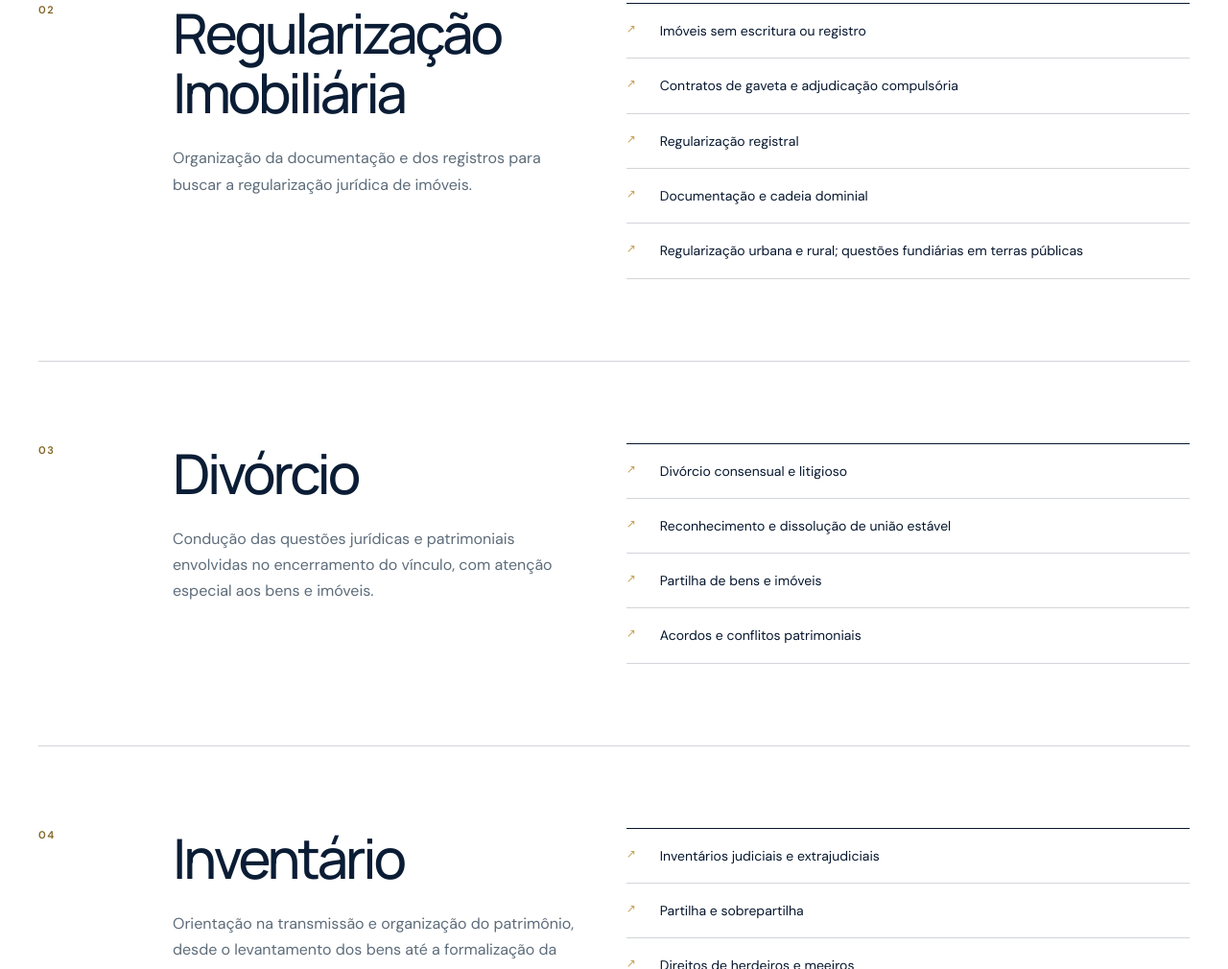
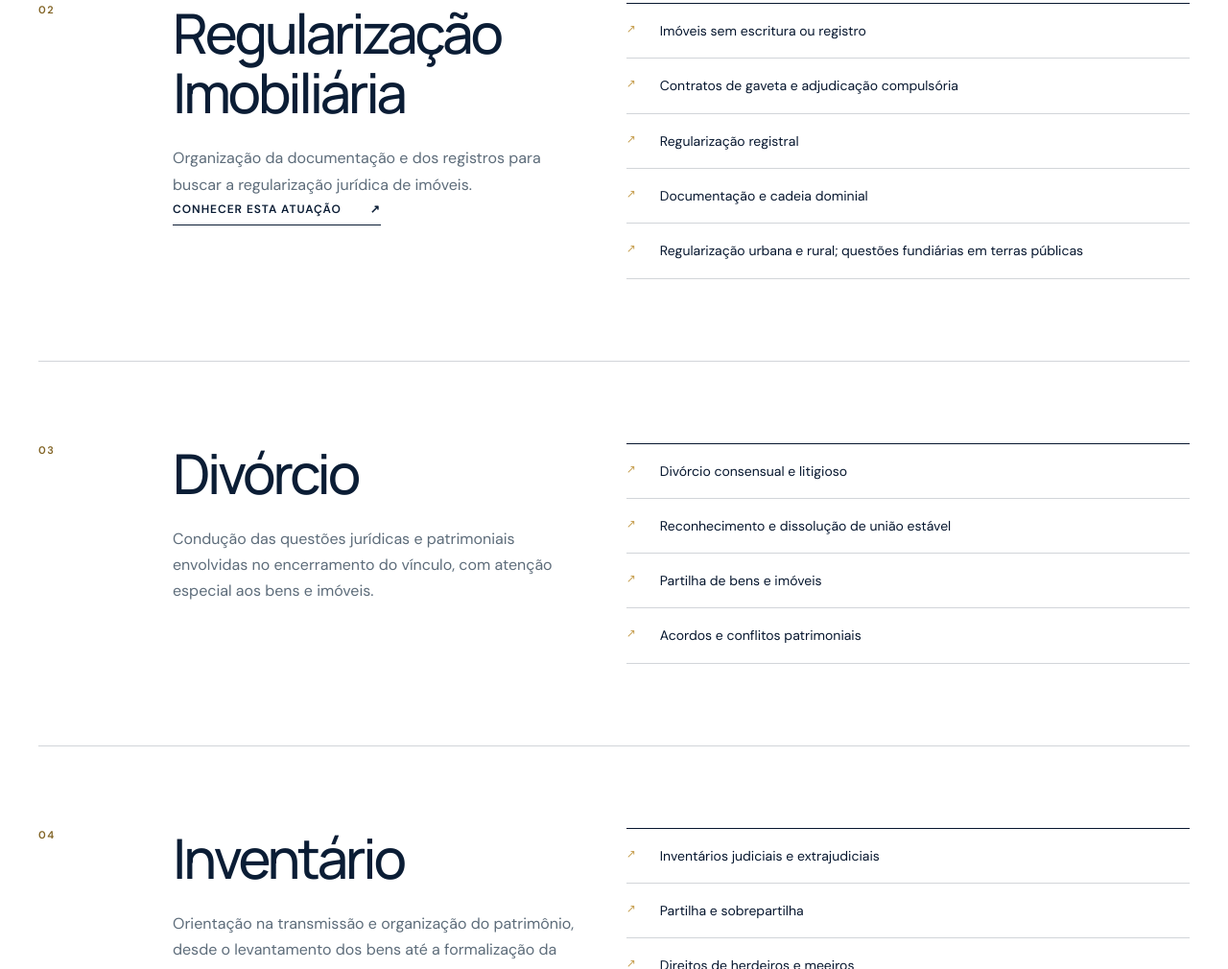
Before and after one commit to liandrofaro-rgb/entrelinhas-imobiliarias, a plain HTML site: page dist/atuacao.html in a window 1280 px wide. Shown: the part 1235-2245 px from the top of the page at 96% size. Drawn offline with Linux system fonts and the light colour scheme.

Commit message:
Adicionar link discreto da área de atuação à landing page

```diff
--- a/dist/atuacao.html
+++ b/dist/atuacao.html
@@ -73,6 +73,7 @@
 <div class="practice-block-copy">
 <h2>Regularização<br>Imobiliária</h2>
 <p>Organização da documentação e dos registros para buscar a regularização jurídica de imóveis.</p>
+<a class="inline-link" href="regularizacao-imobiliaria.html" aria-label="Conhecer a atuação em Regularização Imobiliária">Conhecer esta atuação <span aria-hidden="true">↗</span></a>
 
 </div>
 <ul class="practice-topics">
```
